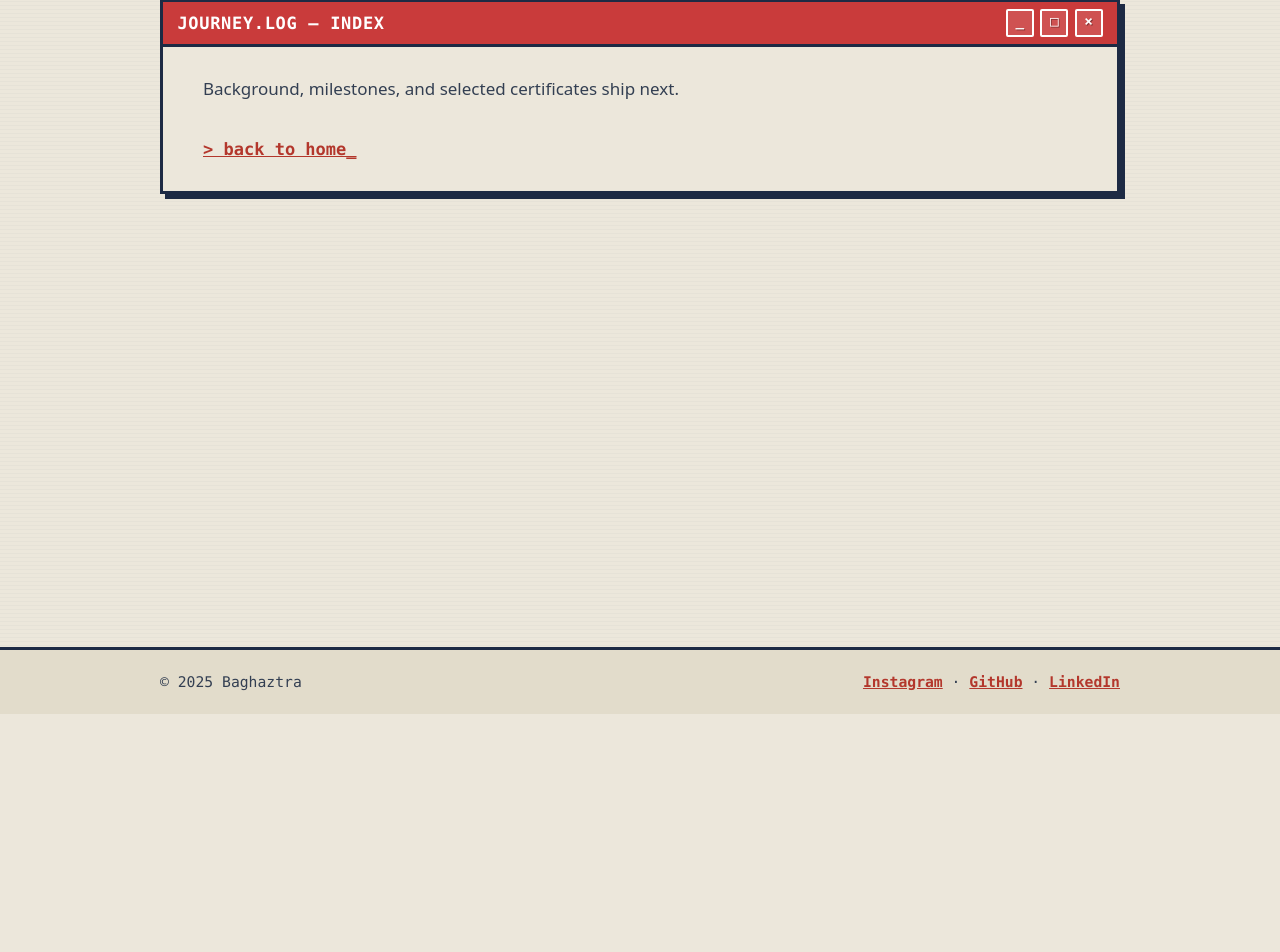
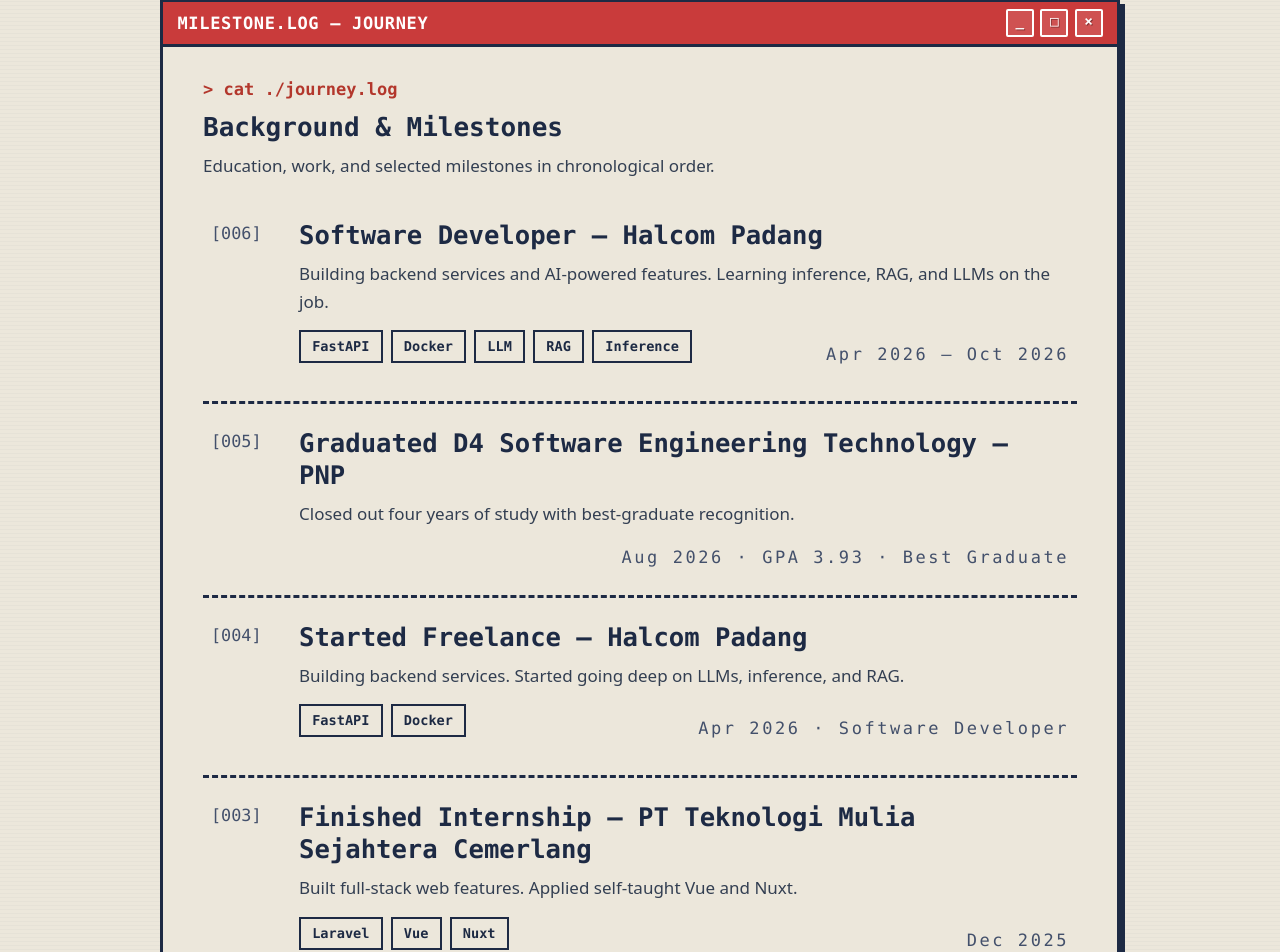
Before and after one commit to Baghaztra/portfolio02, a Nuxt app: page /journey in a window 1280 px wide. Shown: the part 86-1038 px from the top of the page. Before the commit the page ends 800 px from the top, so only its background shows below. Built offline with nearby package versions, Linux system fonts and the light colour scheme.

Commit message:
feat: journey page

```diff
--- a/app/assets/css/main.css
+++ b/app/assets/css/main.css
@@ -697,3 +697,5 @@ img {
     transform: none;
   }
 }
+
+/* ponytail: journey reuses the projects list styles (.work-list, .proj-heading) */
--- /dev/null
+++ b/app/data/journey.ts
@@ -0,0 +1,45 @@
+export interface JourneyItem {
+  title: string;
+  period: string;
+  desc: string;
+  tags: string[];
+}
+
+export const journeyItems: JourneyItem[] = [
+  {
+    title: 'Software Developer — Halcom Padang',
+    period: 'Apr 2026 – Oct 2026',
+    desc: 'Building backend services and AI-powered features. Learning inference, RAG, and LLMs on the job.',
+    tags: ['FastAPI', 'Docker', 'LLM', 'RAG', 'Inference']
+  },
+  {
+    title: 'Graduated D4 Software Engineering Technology — PNP',
+    period: 'Aug 2026 · GPA 3.93 · Best Graduate',
+    desc: 'Closed out four years of study with best-graduate recognition.',
+    tags: []
+  },
+  {
+    title: 'Started Freelance — Halcom Padang',
+    period: 'Apr 2026 · Software Developer',
+    desc: 'Building backend services. Started going deep on LLMs, inference, and RAG.',
+    tags: ['FastAPI', 'Docker']
+  },
+  {
+    title: 'Finished Internship — PT Teknologi Mulia Sejahtera Cemerlang',
+    period: 'Dec 2025',
+    desc: 'Built full-stack web features. Applied self-taught Vue and Nuxt.',
+    tags: ['Laravel', 'Vue', 'Nuxt']
+  },
+  {
+    title: 'Started Internship — PT Teknologi Mulia Sejahtera Cemerlang',
+    period: 'Aug 2025',
+    desc: 'Joined the web team on a Laravel and Vue stack.',
+    tags: ['Laravel', 'Vue']
+  },
+  {
+    title: 'Started TRPL — Politeknik Negeri Padang',
+    period: 'Aug 2022',
+    desc: 'Backend, mobile, and container fundamentals. Learned Vue and Nuxt self-taught.',
+    tags: ['Java', 'Laravel', 'Kotlin', 'Flutter', 'Docker', 'Vue', 'Nuxt']
+  }
+];
--- a/app/pages/journey.vue
+++ b/app/pages/journey.vue
@@ -1,10 +1,32 @@
 <template>
-  <WindowFrame id="journey-index" title="JOURNEY.LOG — INDEX">
-    <p>Background, milestones, and selected certificates ship next.</p>
-    <NuxtLink to="/" class="more-link">> back to home_</NuxtLink>
-  </WindowFrame>
+  <div>
+    <h1 class="sr-only">Background and milestones — Baghaztra Van Ril</h1>
+
+    <WindowFrame id="journey-log" title="MILESTONE.LOG — JOURNEY">
+      <p class="kicker">> cat ./journey.log</p>
+      <h2 class="proj-heading">Background &amp; Milestones</h2>
+      <p>Education, work, and selected milestones in chronological order.</p>
+      <ol class="work-list">
+        <ProjectRow
+          v-for="(item, i) in journeyItems"
+          :key="item.title"
+          :index="String(journeyItems.length - i).padStart(3, '0')"
+          :heading="item.title"
+          :desc="item.desc"
+          :tags="item.tags"
+          :meta="item.period"
+        />
+      </ol>
+      <NuxtLink to="/" class="more-link">> back to home_</NuxtLink>
+    </WindowFrame>
+  </div>
 </template>
 
 <script setup lang="ts">
-useHead({ title: 'Background & Milestones — Baghaztra Van Ril' });
+import { journeyItems } from '~/data/journey';
+
+useHead({
+  title: 'Background & Milestones — Baghaztra Van Ril',
+  link: [{ rel: 'canonical', href: 'https://bgztra.my.id/journey/' }]
+});
 </script>
```
